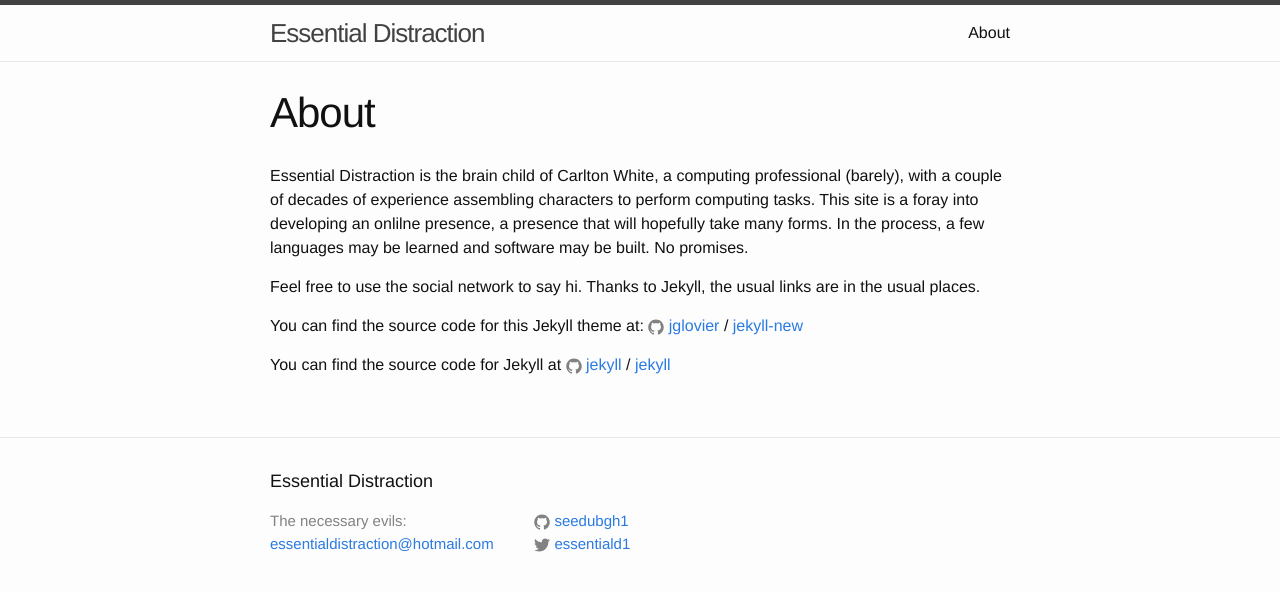
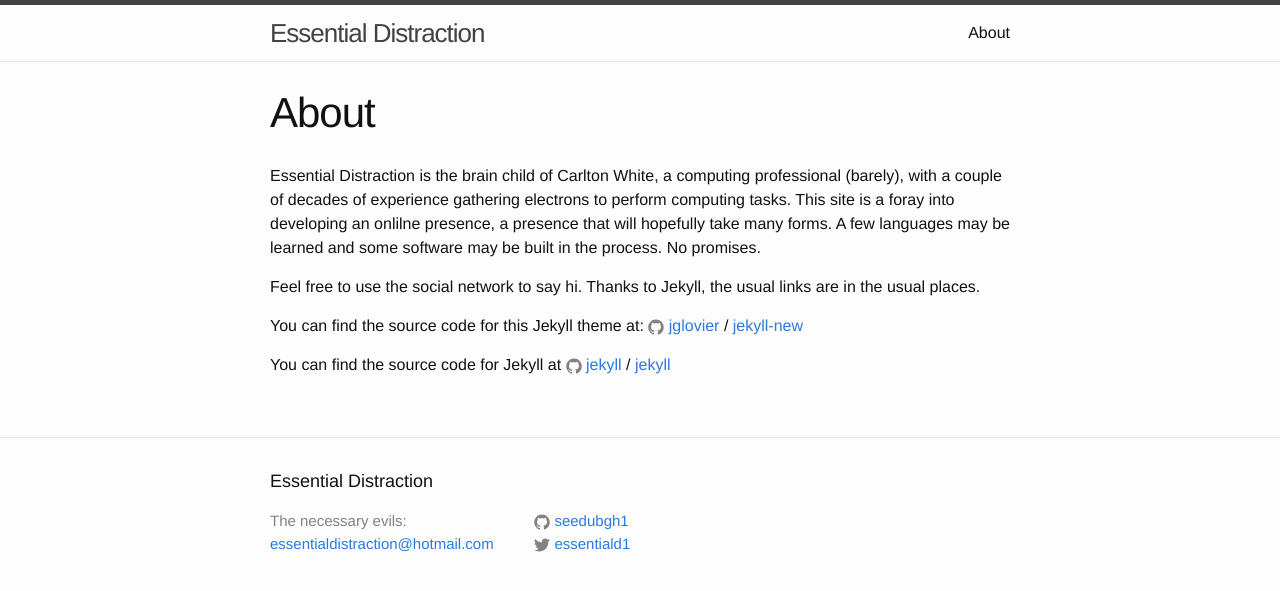
Before and after one commit to seedubgh1/essentialdistraction, a Jekyll site: the page built from about.md, in a window 1280 px wide. Shown: the top 591 px of the page. Built offline with Jekyll 4.4.1, drawn with Linux system fonts in a browser that asks for light colours.

Commit message:
better language

```diff
--- a/about.md
+++ b/about.md
@@ -4,7 +4,7 @@ title: About
 permalink: /about/
 ---
 
-Essential Distraction is the brain child of Carlton White, a computing professional (barely), with a couple of decades of experience assembling characters to perform computing tasks.  This site is a foray into developing an onlilne presence, a presence that will hopefully take many forms. In the process, a few languages may be learned and software may be built. No promises.
+Essential Distraction is the brain child of Carlton White, a computing professional (barely), with a couple of decades of experience gathering electrons to perform computing tasks.  This site is a foray into developing an onlilne presence, a presence that will hopefully take many forms.  A few languages may be learned and some software may be built in the process. No promises.
 
 Feel free to use the social network to say hi.  Thanks to Jekyll, the usual links are in the usual places.
 
```
